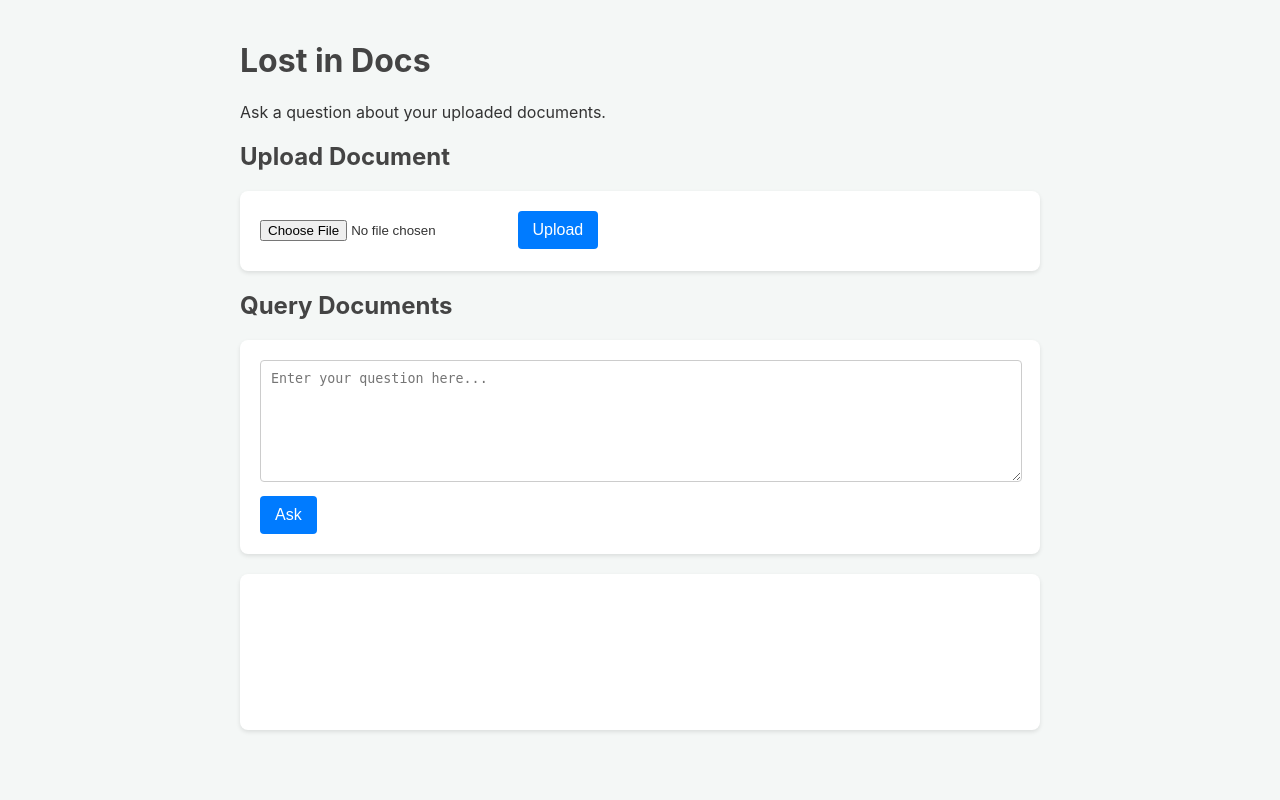
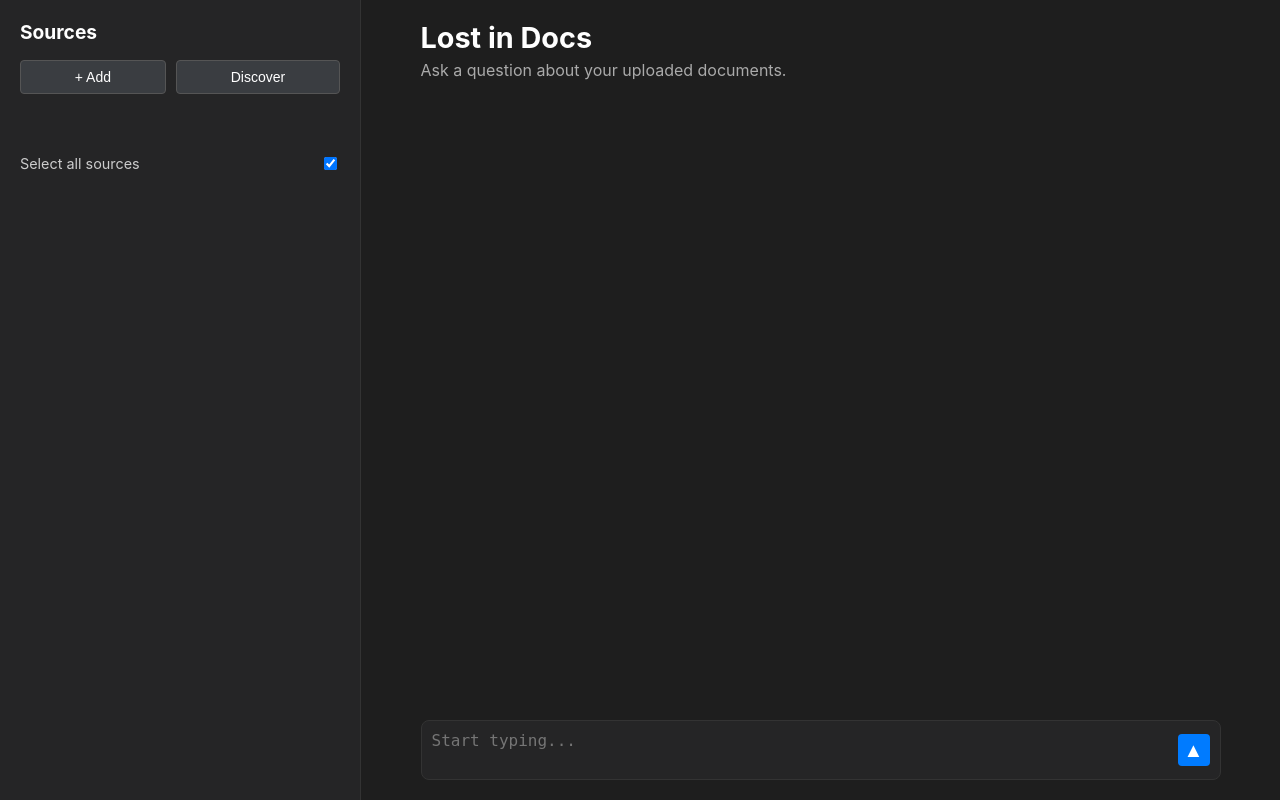
Before and after one commit to bocchi5762/lost-in-docs, a FastAPI app: page / in a window 1280 px wide. Run offline with FastAPI, Linux system fonts and the light colour scheme.

Commit message:
Refactor sidebar and chat container styles; enhance document upload UI and functionality

```diff
--- a/static/css/style.css
+++ b/static/css/style.css
@@ -1,91 +1,193 @@
 body {
     font-family: -apple-system, BlinkMacSystemFont, "Segoe UI", Roboto, Helvetica, Arial, sans-serif;
-    background-color: #f4f7f6;
-    color: #333;
+    background-color: #1e1e1e; /* Dark background */
+    color: #e0e0e0; /* Light text */
     margin: 0;
-    padding: 20px;
+    height: 100vh;
     display: flex;
-    justify-content: center;
+    overflow: hidden;
 }
 
 .container {
-    max-width: 800px;
+    display: flex;
     width: 100%;
 }
 
-h1, h2 {
-    color: #444;
+/* --- Sidebar Styles --- */
+.sidebar {
+    width: 320px;
+    background-color: #252526;
+    padding: 20px;
+    border-right: 1px solid #333;
+    display: flex;
+    flex-direction: column;
+    flex-shrink: 0;
 }
 
-form {
-    background: #fff;
-    padding: 20px;
-    border-radius: 8px;
-    box-shadow: 0 2px 4px rgba(0,0,0,0.1);
+.sidebar h2 {
+    color: #fff;
+    margin-top: 0;
+    font-size: 1.2em;
+}
+
+.source-actions {
+    display: flex;
+    gap: 10px;
     margin-bottom: 20px;
 }
 
-input[type="file"] {
-    margin-bottom: 10px;
+.source-actions button {
+    flex-grow: 1;
+    background-color: #3a3d41;
+    color: white;
+    border: 1px solid #555;
+    padding: 8px 12px;
+    border-radius: 4px;
+    cursor: pointer;
+    font-size: 14px;
 }
 
-textarea {
-    width: calc(100% - 20px);
+.source-actions button:hover {
+    background-color: #4a4d51;
+}
+
+#uploadStatus {
+    margin: 10px 0;
+    font-style: italic;
+    color: #aaa;
+    font-size: 0.9em;
+}
+
+.source-list-header {
+    display: flex;
+    justify-content: space-between;
+    align-items: center;
+    margin-top: 20px;
+    font-size: 0.9em;
+    color: #ccc;
+}
+
+.source-list {
+    margin-top: 10px;
+    overflow-y: auto;
+}
+
+.source-item {
+    background-color: #3a3d41;
     padding: 10px;
     border-radius: 4px;
-    border: 1px solid #ccc;
-    min-height: 100px;
     margin-bottom: 10px;
+    display: flex;
+    justify-content: space-between;
+    align-items: center;
+    font-size: 0.9em;
 }
 
-button {
+.source-item span {
+    white-space: nowrap;
+    overflow: hidden;
+    text-overflow: ellipsis;
+    padding-right: 10px;
+}
+
+/* --- Chat Container Styles --- */
+.chat-container {
+    flex-grow: 1;
+    display: flex;
+    flex-direction: column;
+    padding: 20px 40px;
+    max-width: 800px;
+    margin: 0 auto;
+}
+
+.chat-header h1 {
+    color: #fff;
+    margin: 0;
+    font-size: 1.8em;
+}
+
+.chat-header p {
+    color: #aaa;
+    margin-top: 5px;
+}
+
+.chat-window {
+    flex-grow: 1;
+    overflow-y: auto;
+    margin-top: 20px;
+    padding-right: 10px; /* For scrollbar */
+}
+
+.result-box {
+    background: transparent;
+    padding: 0;
+    border-radius: 0;
+    box-shadow: none;
+    min-height: 50px;
+    white-space: pre-wrap;
+    position: relative;
+    line-height: 1.6;
+}
+
+.chat-input-area {
+    padding-top: 20px;
+    margin-top: auto;
+}
+
+#queryForm {
+    display: flex;
+    align-items: center;
+    background: #252526;
+    padding: 10px;
+    border-radius: 8px;
+    border: 1px solid #333;
+}
+
+#queryInput {
+    flex-grow: 1;
+    background: transparent;
+    border: none;
+    color: #e0e0e0;
+    resize: none;
+    min-height: 24px;
+    max-height: 150px;
+    font-size: 16px;
+    outline: none;
+    padding: 0;
+    margin: 0;
+}
+
+#queryForm button {
     background-color: #007bff;
     color: white;
     border: none;
-    padding: 10px 15px;
     border-radius: 4px;
+    width: 32px;
+    height: 32px;
+    font-size: 20px;
     cursor: pointer;
-    font-size: 16px;
+    margin-left: 10px;
+    display: flex;
+    align-items: center;
+    justify-content: center;
+    padding: 0;
 }
 
-button:hover {
+#queryForm button:hover {
     background-color: #0056b3;
 }
 
-.result-box {
-    background: #fff;
-    padding: 20px;
-    border-radius: 8px;
-    box-shadow: 0 2px 4px rgba(0,0,0,0.1);
-    min-height: 50px;
-    white-space: pre-wrap;
-    position: relative;
-}
-
-#uploadStatus {
-    margin-top: 10px;
-    font-style: italic;
-}
-
+/* Spinner */
 .spinner {
-    border: 4px solid rgba(0, 0, 0, 0.1);
-    width: 36px;
-    height: 36px;
+    border: 4px solid rgba(255, 255, 255, 0.1);
+    width: 28px;
+    height: 28px;
     border-radius: 50%;
     border-left-color: #09f;
     animation: spin 1s ease infinite;
-    position: absolute;
-    top: 50%;
-    left: 50%;
-    margin-top: -18px;
-    margin-left: -18px;
 }
 
 @keyframes spin {
-    0% {
-        transform: rotate(0deg);
-    }
-    100% {
-        transform: rotate(360deg);
-    }
+    0% { transform: rotate(0deg); }
+    100% { transform: rotate(360deg); }
 }
--- a/templates/index.html
+++ b/templates/index.html
@@ -8,41 +8,76 @@
 </head>
 <body>
     <div class="container">
-        <h1>Lost in Docs</h1>
-        <p>Ask a question about your uploaded documents.</p>
+        <aside class="sidebar">
+            <h2>Sources</h2>
+            <div class="source-actions">
+                <button id="addSourceBtn">+ Add</button>
+                <button class="discover-btn">Discover</button>
+            </div>
 
-        <div class="upload-section">
-            <h2>Upload Document</h2>
-            <form id="uploadForm">
-                <input type="file" id="fileInput" name="file" required>
-                <button type="submit">Upload</button>
+            <form id="uploadForm" style="display: none;">
+                <input type="file" id="fileInput" name="file">
             </form>
             <div id="uploadStatus"></div>
-        </div>
 
-        <div class="query-section">
-            <h2>Query Documents</h2>
-            <form id="queryForm">
-                <textarea id="queryInput" name="query" placeholder="Enter your question here..." required></textarea>
-                <button type="submit">Ask</button>
-            </form>
-            <div id="queryResult" class="result-box">
-                <div id="spinner" class="spinner" style="display: none;"></div>
-                <p id="answer"></p>
+            <div class="source-list-header">
+                <span>Select all sources</span>
+                <input type="checkbox" id="selectAll" checked>
             </div>
-        </div>
+            <div id="sourceList" class="source-list">
+                <!-- Uploaded documents will be listed here -->
+            </div>
+        </aside>
+
+        <main class="chat-container">
+            <div class="chat-header">
+                <h1>Lost in Docs</h1>
+                <p>Ask a question about your uploaded documents.</p>
+            </div>
+
+            <div class="chat-window">
+                <div id="queryResult" class="result-box">
+                    <div id="spinner" class="spinner" style="display: none;"></div>
+                    <p id="answer"></p>
+                </div>
+            </div>
+
+            <div class="chat-input-area">
+                <form id="queryForm">
+                    <textarea id="queryInput" name="query" placeholder="Start typing..." required></textarea>
+                    <button type="submit">▲</button>
+                </form>
+            </div>
+        </main>
     </div>
 
     <script>
         const uploadForm = document.getElementById('uploadForm');
         const uploadStatus = document.getElementById('uploadStatus');
         const fileInput = document.getElementById('fileInput');
+        const addSourceBtn = document.getElementById('addSourceBtn');
+        const sourceList = document.getElementById('sourceList');
+
+        // Trigger file input when "+ Add" button is clicked
+        addSourceBtn.addEventListener('click', () => {
+            fileInput.click();
+        });
+
+        // Handle file selection and upload
+        fileInput.addEventListener('change', () => {
+            if (fileInput.files.length > 0) {
+                uploadForm.dispatchEvent(new Event('submit', { cancelable: true }));
+            }
+        });
 
         uploadForm.addEventListener('submit', async (e) => {
             e.preventDefault();
+            if (fileInput.files.length === 0) return;
+
             const formData = new FormData();
             formData.append('file', fileInput.files[0]);
-            uploadStatus.textContent = 'Uploading...';
+            const filename = fileInput.files[0].name;
+            uploadStatus.textContent = `Uploading ${filename}...`;
 
             try {
                 const response = await fetch('/documents/upload', {
@@ -51,18 +86,25 @@
                 });
                 const result = await response.json();
                 if (response.ok) {
-                    uploadStatus.textContent = `Successfully uploaded ${result.filename}. Doc ID: ${result.doc_id}`;
+                    uploadStatus.textContent = `Successfully uploaded ${filename}.`;
+                    const sourceItem = document.createElement('div');
+                    sourceItem.className = 'source-item';
+                    sourceItem.innerHTML = `
+                        <span>📄 ${filename}</span>
+                        <input type="checkbox" checked data-doc-id="${result.doc_id}">
+                    `;
+                    sourceList.appendChild(sourceItem);
                 } else {
                     uploadStatus.textContent = `Upload failed: ${result.detail}`;
                 }
             } catch (error) {
                 uploadStatus.textContent = 'An error occurred during upload.';
             }
+            uploadForm.reset(); // Reset form to allow re-uploading the same file
         });
 
         const queryForm = document.getElementById('queryForm');
         const queryInput = document.getElementById('queryInput');
-        const queryResult = document.getElementById('queryResult');
         const answerEl = document.getElementById('answer');
         const spinner = document.getElementById('spinner');
 
```
